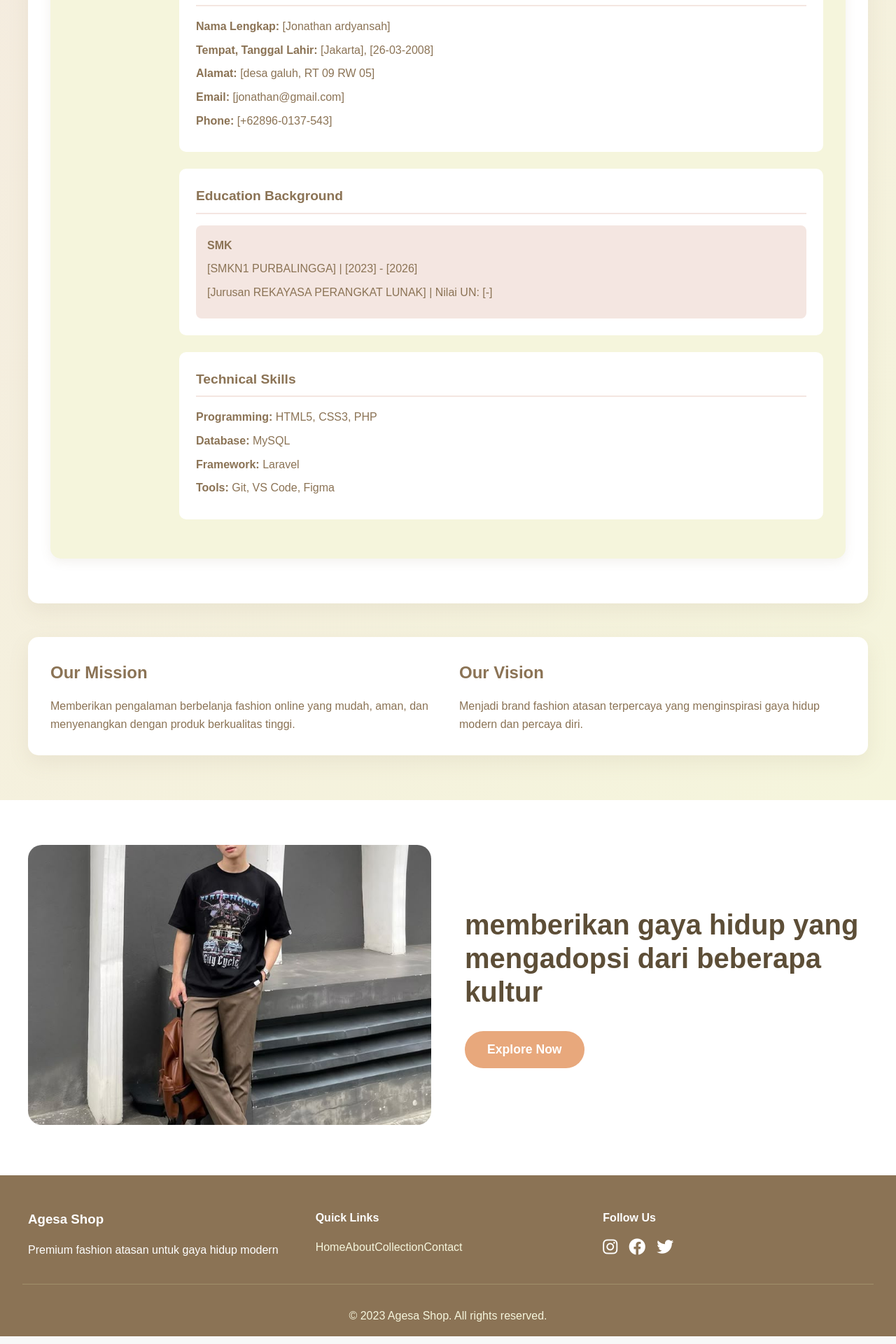
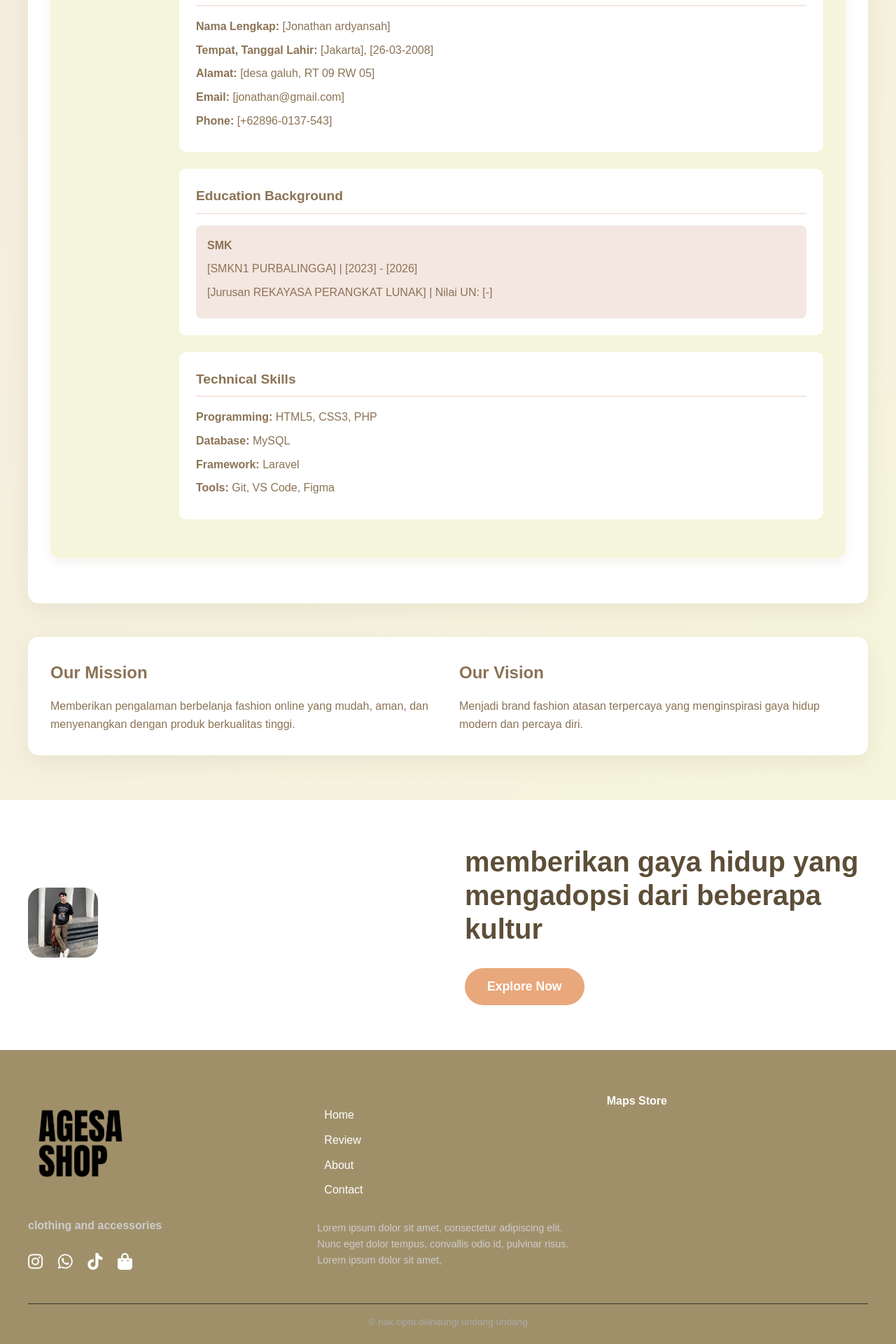
Before and after one commit to JazzticeGit/projek-pra-pkl, a PHP site: page /FRONTEND/about.html in a window 1280 px wide. Shown: the part 4096-6016 px from the top of the page at 70% size. Run offline with PHP 8.4, Linux system fonts and the light colour scheme; grey boxes are pictures that could not be loaded.

Commit message:
updt.lagi

```diff
--- a/FRONTEND/about.html
+++ b/FRONTEND/about.html
@@ -20,7 +20,7 @@
                     <li><a href="../FRONTEND/produk/produk.php">Shop</a></li>  <!-- SEMENTARA SEBELUM DROPDoWN LINK -->
                     <li><a href="#collection">Collection</a></li>
                     <li><a href="#about">About</a></li>
-                    <li><a href="http://">Contact</a></li>
+                    <li><a href="#kontak">Contact</a></li>
                 </ul>
             </div>
 
@@ -248,32 +248,44 @@
     </section>
 
     <!-- Footer -->
-    <footer class="footer">
+    <footer class="footer-container">
   <div class="footer-content">
-            <div class="footer-section">
-                <h3>Agesa Shop</h3>
-                <p>Premium fashion atasan untuk gaya hidup modern</p>
-            </div>
-            <div class="footer-section">
-                <h4>Quick Links</h4>
-                <ul>
-                    <li><a href="#home">Home</a></li>
-                    <li><a href="#about">About</a></li>
-                    <li><a href="#collection">Collection</a></li>
-                    <li><a href="#contact">Contact</a></li>
-                </ul>
-            </div>
-            <div class="footer-section">
-                <h4>Follow Us</h4>
+    <!-- Kiri: Logo dan ikon sosial -->
+    <div class="footer-left" id="kontak">
+
+      <img src="../image/AGESA.png" alt="Agesa Shop Logo" class="footer-logo">
+      <p><strong>clothing and accessories</strong></p>
       <div class="social-icons">
-                    <i class="fab fa-instagram"></i>
-                    <i class="fab fa-facebook"></i>
-                    <i class="fab fa-twitter"></i>
+        <i class="fa-brands fa-instagram"></i>
+        <i class="fa-brands fa-whatsapp"></i>
+        <i class="fa-brands fa-tiktok"></i>
+        <i class="fa-solid fa-bag-shopping"></i>
       </div>
     </div>
+
+    <!-- Tengah: Navigasi dan teks -->
+    <div class="footer-center" id="footer">
+      <nav class="footer-nav">
+        <a href="../FRONTEND/index.php">Home</a>
+        <a href="#">Review</a>
+        <a href="about.html">About</a>
+        <a href="#kontak">Contact</a>
+      </nav>
+      <p class="footer-text">
+        Lorem ipsum dolor sit amet, consectetur adipiscing elit. Nunc eget dolor tempus, convallis odio id, pulvinar risus. Lorem ipsum dolor sit amet,
+      </p>
     </div>
+
+    <!-- Kanan: Maps -->
+    <div class="footer-right">
+      <h4>Maps Store</h4>
+      <iframe src="https://www.google.com/maps/embed?pb=!1m18!1m12!1m3!1d3956.5542083109262!2d109.34410847400319!3d-7.4037412926063295!2m3!1f0!2f0!3f0!3m2!1i1024!2i768!4f13.1!3m3!1m2!1s0x2e6559b9ff8d3795%3A0xa58daaef273f4e44!2sSMKN%201%20Purbalingga!5e0!3m2!1sen!2sid!4v1744776124049!5m2!1sen!2sid" width="600" height="450" style="border:0;" allowfullscreen="" loading="lazy" referrerpolicy="no-referrer-when-downgrade"></iframe>
+    </div>
+  </div>
+
+  <!-- Bawah: Copyright -->
   <div class="footer-bottom">
-            <p>&copy; 2023 Agesa Shop. All rights reserved.</p>
+    <p>&copy; hak cipta dilindungi undang undang</p>
   </div>
 </footer>
 
--- a/STYLESHEET/about-style.css
+++ b/STYLESHEET/about-style.css
@@ -496,8 +496,8 @@ input[type=text] {
 }
 
 .cta-image img {
-    width: 100%;
-    height: 400px;
+    width: 100px;
+    height: 100px;
     object-fit: cover;
     border-radius: 20px;
 }
@@ -510,63 +510,94 @@ input[type=text] {
 }
 
 /* Footer */
-.footer {
-    background: var(--primary-brown);
-    color: white;
-    padding: 3rem 2rem 1rem;
+.footer-container {
+  background-color: #A0906A;
+  color: #fff;
+  padding: 60px 40px 20px;
+  font-family: 'Poppins', sans-serif;
 }
 
 .footer-content {
-    max-width: 1200px;
-    margin: 0 auto;
-    display: grid;
-    grid-template-columns: repeat(3, 1fr);
-    gap: 2rem;
+  display: flex;
+  flex-wrap: wrap;
+  justify-content: space-between;
+  gap: 40px;
 }
 
-.footer-section h3, .footer-section h4 {
-    margin-bottom: 1rem;
+.footer-left,
+.footer-center,
+.footer-right {
+  flex: 1;
+  min-width: 250px;
 }
 
-.footer-section ul {
-    list-style: none;
+.footer-logo {
+  width: 150px;
+  margin-bottom: 10px;
 }
 
-.footer-section ul li {
-    margin-bottom: 0.5rem;
-}
-
-.footer-section a {
-    color: var(--cream);
-    text-decoration: none;
-    transition: color 0.3s ease;
-}
-
-.footer-section a:hover {
-    color: var(--soft-orange);
+.footer-left p {
+  margin-top: 10px;
+  font-weight: 600;
+  color: #ccc;
 }
 
 .social-icons {
-    display: flex;
-    gap: 1rem;
-    font-size: 1.5rem;
+  margin-top: 20px;
+  font-size: 1.5rem;
 }
 
 .social-icons i {
-    cursor: pointer;
-    transition: color 0.3s ease;
+  margin-right: 15px;
+  cursor: pointer;
+  transition: color 0.3s;
 }
 
 .social-icons i:hover {
-    color: var(--soft-orange);
+  color: #f39c12;
+}
+
+.footer-nav {
+  display: flex;
+  flex-direction: column;
+  margin-bottom: 20px;
+}
+
+.footer-nav a {
+  color: #fff;
+  text-decoration: none;
+  margin-bottom: 10px;
+  transition: color 0.3s;
+}
+
+.footer-nav a:hover {
+  color: #f39c12;
+}
+
+.footer-text {
+  color: #ccc;
+  font-size: 0.9rem;
+  line-height: 1.6;
+}
+
+.footer-right h4 {
+  margin-bottom: 15px;
+}
+
+.footer-right iframe {
+  width: 100%;
+  height: 200px;
+  border: none;
+  border-radius: 8px;
 }
 
 .footer-bottom {
-    text-align: center;
-    margin-top: 2rem;
-    padding-top: 2rem;
-    border-top: 1px solid var(--secondary-brown);
-    color: var(--cream);
+  text-align: center;
+  margin-top: 40px;
+  border-top: 1px solid #333;
+  padding-top: 15px;
+  font-size: 0.85rem;
+  color: #aaa;
 }
 
 /* Responsive Design */
```
Lines whose indentation alone changed are shown as unchanged.
